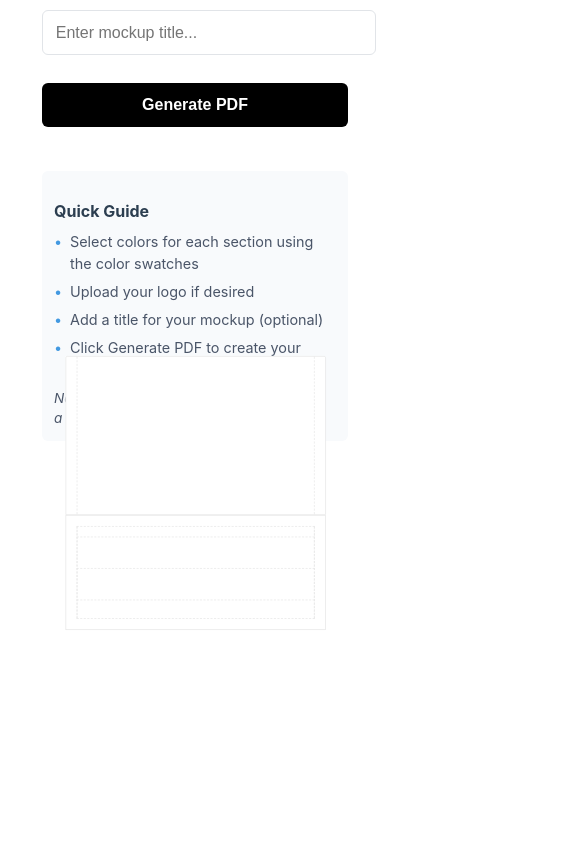
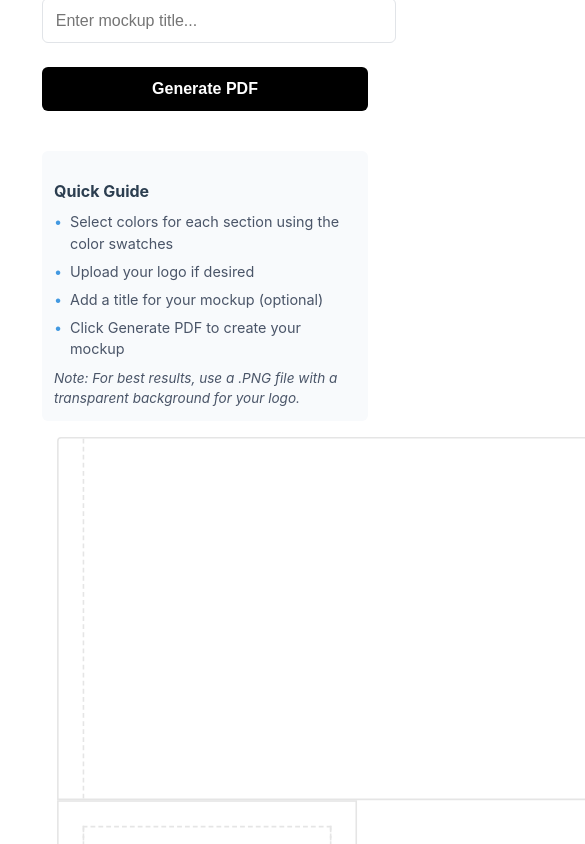
Before and after one commit to dustinwebercodes/burnpad-mockup-generator, a React (Vite) app: page / in a window 390 px wide. Shown: the part 682-1526 px from the top of the page, 585 px wide, since content can reach past the window. Built offline with nearby package versions, Linux system fonts and the light colour scheme.

Commit message:
Implemented responsive container-based layout with aspect ratio preservation

```diff
--- a/src/App.jsx
+++ b/src/App.jsx
@@ -7,6 +7,7 @@ import html2canvas from 'html2canvas'
 import './App.css'
 
 const AppContainer = styled.div`
+  width: 100%;
   max-width: 1200px;
   margin: 0 auto;
   padding: 20px;
@@ -17,7 +18,6 @@ const AppContainer = styled.div`
   @media (max-width: 768px) {
     padding: 10px;
     gap: 15px;
-    max-width: 100%;
   }
 `;
 
@@ -29,28 +29,26 @@ const MainContent = styled.main`
 
 const TopSection = styled.div`
   display: flex;
-  gap: 20px;
+  gap: 2rem;
   align-items: flex-start;
 
   @media (max-width: 768px) {
     flex-direction: column;
     align-items: center;
-    gap: 15px;
-    width: 100%;
+    gap: 1rem;
   }
 `;
 
 const ControlPanel = styled.div`
+  flex: 0 0 350px;
   display: flex;
   flex-direction: column;
-  gap: 20px;
-  min-width: 300px;
+  gap: 1rem;
 
   @media (max-width: 768px) {
-    min-width: unset;
+    flex: none;
     width: 100%;
     max-width: 400px;
-    margin: 0 auto;
   }
 `;
 
@@ -92,32 +90,30 @@ const PreviewSection = styled.div`
   flex: 1;
   display: flex;
   justify-content: center;
-  align-items: center;
-  overflow: visible;
+  align-items: flex-start;
+  min-width: 0; // Important for flex item sizing
+  padding: 1rem;
 
   @media (max-width: 768px) {
     width: 100%;
-    margin: 0 auto;
-    transform: scale(0.6);
+    padding: 0;
+  }
+`;
+
+const PreviewWrapper = styled.div`
+  width: 100%;
+  max-width: 740px;
+  margin: 0 auto;
+
+  @media (max-width: 768px) {
+    width: 90vw;
+    transform: scale(0.9);
     transform-origin: top center;
   }
 
   @media (max-width: 480px) {
-    transform: scale(0.35);
-    margin: -100px auto;
-  }
-`;
-
-const PreviewWrapper = styled.div`
-  transform-origin: top center;
-
-  @media (max-width: 768px) {
-    transform: none;
-    margin: 0 auto;
-  }
-
-  @media (max-width: 480px) {
-    transform: none;
+    width: 95vw;
+    transform: scale(0.8);
   }
 `;
 
--- a/src/components/BurnPadPreview.jsx
+++ b/src/components/BurnPadPreview.jsx
@@ -39,20 +39,15 @@ const getStitchColor = (color) => {
 };
 
 const PreviewContainer = styled.div`
-  width: 740px;
-  margin: 0 auto;
+  width: 100%;
   position: relative;
   background-color: white;
-
-  @media (max-width: 768px) {
-    width: 740px;
-    margin: 0 auto;
-  }
+  aspect-ratio: 740 / 775; // Maintain the original aspect ratio
 `;
 
 const CorduraSection = styled.div`
-  width: 740px;
-  height: 450px;
+  width: 100%;
+  height: 58%; // 450px / 775px ≈ 58%
   position: relative;
   background-color: ${props => props.color};
   border: 2px solid ${props => getStitchColor(props.color)};
@@ -89,8 +84,8 @@ const CorduraLines = styled.div`
 `;
 
 const BaseSection = styled.div`
-  width: 740px;
-  height: 325px;
+  width: 100%;
+  height: 42%; // 325px / 775px ≈ 42%
   position: relative;
   background-color: ${props => props.color};
   border: 2px solid ${props => getStitchColor(props.color)};
```
